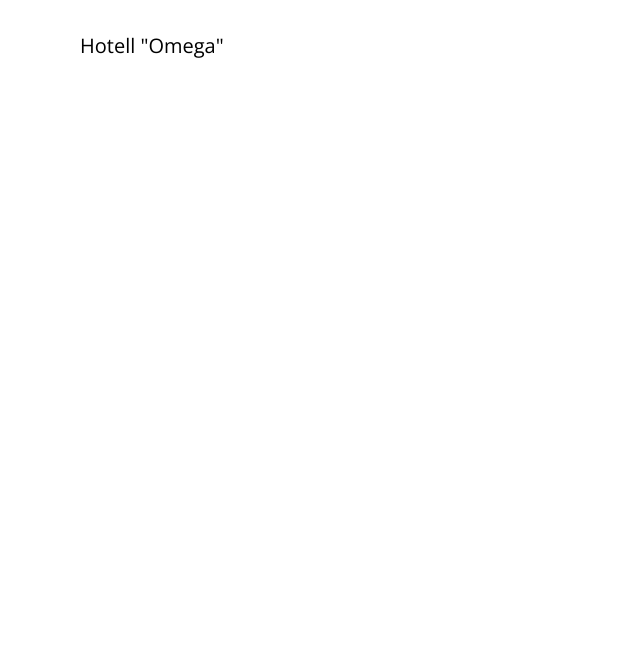
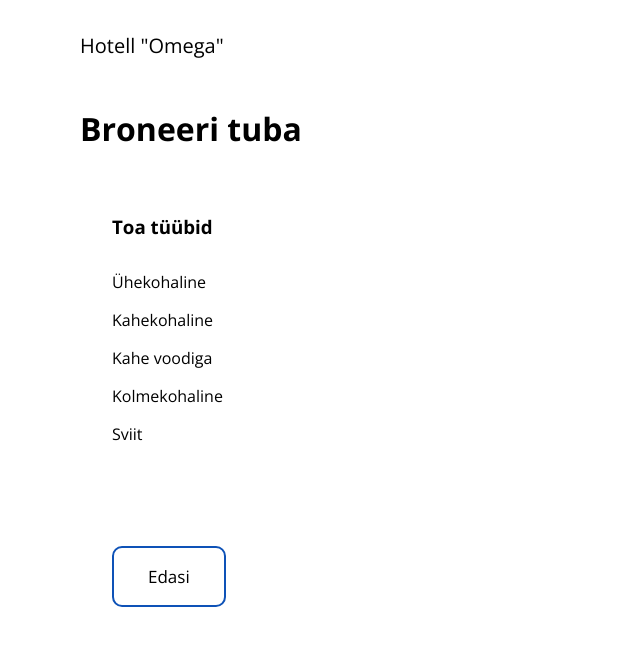
Before and after one commit to Matrx007/PVHotelSystem, a React (Create React App) app: page /book-rooms in a window 1280 px wide. Shown: the top 646 px of the page, without its empty margins (0-640 px from the left). Built offline with nearby package versions, Linux system fonts and the light colour scheme.

Commit message:
added search room and book room components

```diff
--- a/src/components/App.css
+++ b/src/components/App.css
@@ -38,10 +38,10 @@
 }
 
 .navbar_link:hover,
-.logo_text:hover {
+.logo_text:hover,
+.room:hover {
   color: rgb(0, 102, 255);
   font-weight: bold;
-  transition: 0.2s ease;
 }
 
 /* First page links */
@@ -96,7 +96,7 @@ input {
 
 .btn {
   margin-top: 5em;
-  padding: 1em;
+  padding: 1em 2em;
   border: none;
   font-size: 17px;
   background-color: white;
@@ -114,3 +114,48 @@ input {
 .btn_2 {
   padding: 1em 2em 1em 2em;
 }
+
+.register {
+  padding: 1em;
+}
+
+/* Book rooms */
+
+.room_types {
+  margin: 4em 0 0 7em;
+}
+
+.heading {
+  margin-bottom: 2em;
+}
+
+.room {
+  margin-bottom: 1em;
+  background-color: white;
+  border: none;
+  font-size: 16px;
+}
+
+/* Search rooms */
+
+img {
+  width: 400px;
+  padding: 3em 0 0 5em;
+}
+
+.room_card {
+  display: flex;
+  gap: 50px;
+}
+
+.room_description {
+  margin-top: 3em;
+}
+
+.available {
+  margin-top: 1em;
+}
+
+.price {
+  margin-top: 6em;
+}
--- a/src/components/BookRooms.js
+++ b/src/components/BookRooms.js
@@ -1,10 +1,28 @@
-import React from "react";
+import React, { useState, useEffect } from "react";
 import OtherPagesNavbar from "./Navbars/OtherPagesNavbar";
+import { getRooms } from "./HotelApi";
+import RoomTypes from "./RoomTypes";
 
 function BookRooms() {
+  const [rooms, setRooms] = useState([]);
+
+  useEffect(() => {
+    getRooms().then((data) => setRooms(data));
+  }, []);
+
   return (
     <div>
       <OtherPagesNavbar />
+      <h1>Broneeri tuba</h1>
+      <div className="room_types">
+        <div className="heading">
+          <h3>Toa tüübid</h3>
+        </div>
+        {rooms.map((room) => {
+          return <RoomTypes room={room.name} />;
+        })}
+        <button className="btn">Edasi</button>
+      </div>
     </div>
   );
 }
--- a/src/components/HotelApi.js
+++ b/src/components/HotelApi.js
@@ -191,4 +191,4 @@ async function getRoomsByAvailability(startDate, endDate) {
   ];
 }
 
-// console.log(getRooms());
+export { getRooms };
--- /dev/null
+++ b/src/components/RoomCard.js
@@ -0,0 +1,16 @@
+import React from "react";
+
+function RoomCard({ pictures, name, available, price }) {
+  return (
+    <div className="room_card">
+      <img src={pictures} alt="" />
+      <div className="room_description">
+        <h3>{name}</h3>
+        <p className="available">{available} saadaval</p>
+        <h3 className="price">{price} € / öö</h3>
+      </div>
+    </div>
+  );
+}
+
+export default RoomCard;
--- /dev/null
+++ b/src/components/RoomTypes.js
@@ -0,0 +1,11 @@
+import React from "react";
+
+function RoomTypes({ room }) {
+  return (
+    <div>
+      <button className="room">{room}</button>
+    </div>
+  );
+}
+
+export default RoomTypes;
--- a/src/components/SearchRooms.js
+++ b/src/components/SearchRooms.js
@@ -1,23 +1,29 @@
 import React, { useState, useEffect } from "react";
 import OtherPagesNavbar from "./Navbars/OtherPagesNavbar";
-// import axios from "axios";
 import { getRooms } from "./HotelApi";
+import RoomCard from "./RoomCard";
 
 function SearchRooms() {
-  // const [data, setData] = useState([]);
+  const [rooms, setRooms] = useState([]);
 
-  // useEffect(() => {
-  //   async function getRooms() {
-  //     const response = await axios.get(<getRooms />);
-  //     console.log(response);
-  //   }
-  //   getRooms();
-  // }, []);
-  console.log(getRooms);
+  useEffect(() => {
+    getRooms().then((data) => setRooms(data));
+  }, []);
 
   return (
     <div>
       <OtherPagesNavbar />
+      <h1>Sirvi tube</h1>
+      {rooms.map((room) => {
+        return (
+          <RoomCard
+            pictures={room.pictures}
+            name={room.name}
+            available={room.available}
+            price={room.price}
+          />
+        );
+      })}
     </div>
   );
 }
--- a/src/components/SignUp.js
+++ b/src/components/SignUp.js
@@ -29,7 +29,7 @@ function SignUp() {
             </div>
           </label>
         </div>
-        <button className="btn" type="submit">
+        <button className="btn register" type="submit">
           Registreeru
         </button>
       </form>
```
